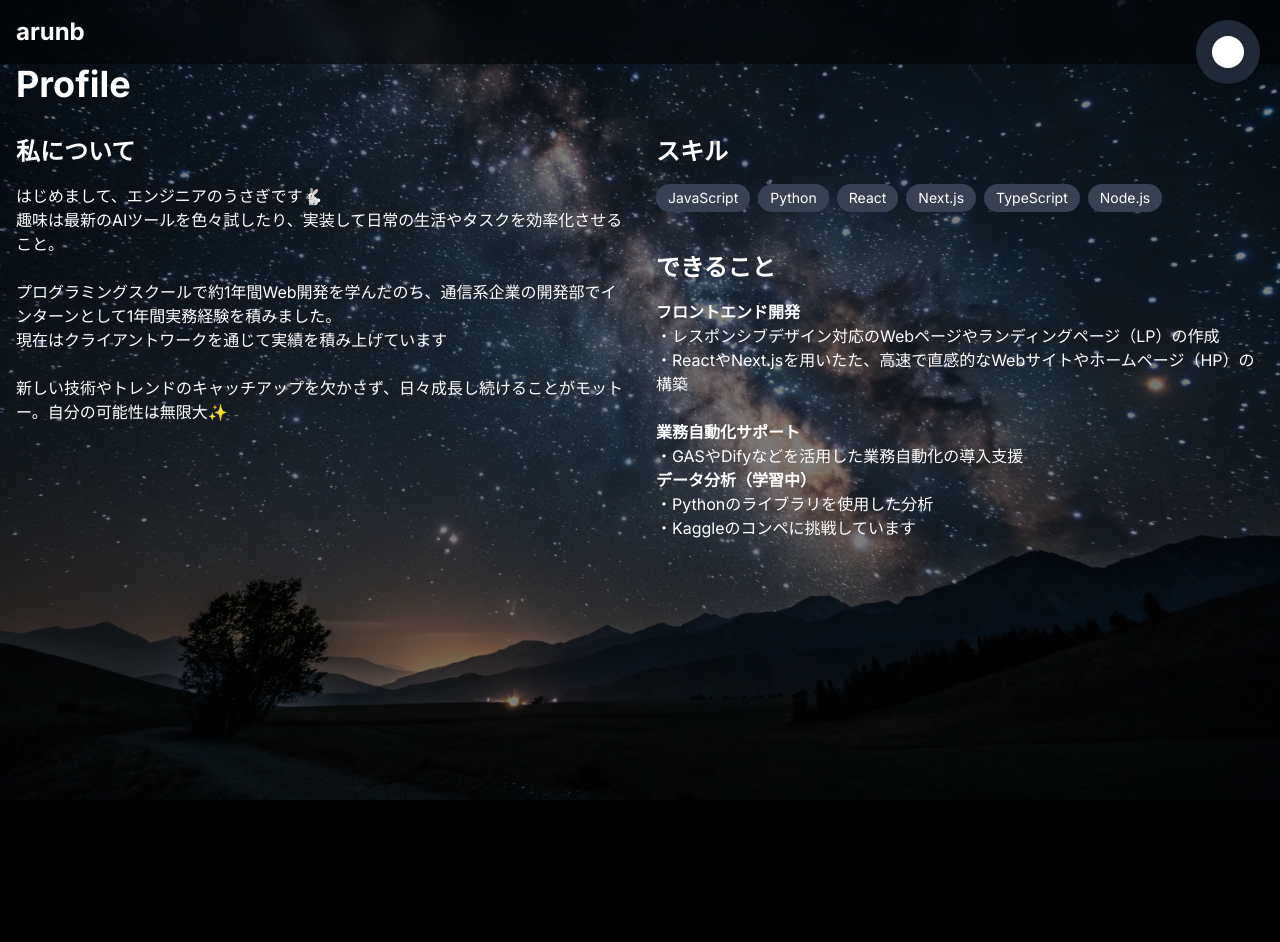
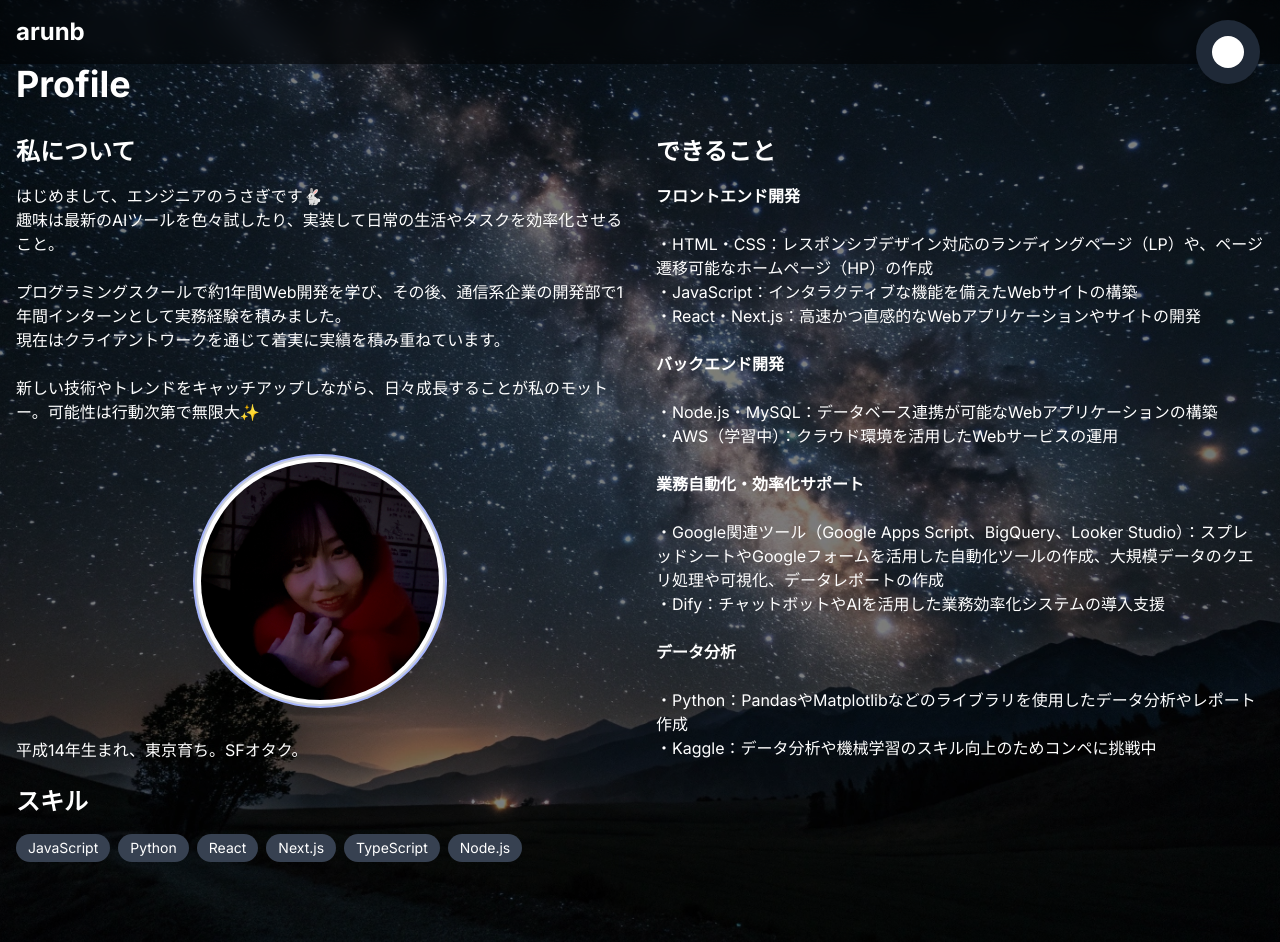
Before and after one commit to yu-rimasui/v3-portfolio, a Next.js app: page /profile in a window 1280 px wide. Before the commit the page ends 800 px from the top, so only its background shows below. Built offline with nearby package versions, Linux system fonts and the light colour scheme.

Commit message:
プロフィール修正

```diff
--- a/app/profile/page.tsx
+++ b/app/profile/page.tsx
@@ -50,21 +50,25 @@ export default function Profile() {
               趣味は最新のAIツールを色々試したり、実装して日常の生活やタスクを効率化させること。
               <br />
               <br />
-              プログラミングスクールで約1年間Web開発を学んだのち、通信系企業の開発部でインターンとして1年間実務経験を積みました。
+              プログラミングスクールで約1年間Web開発を学び、その後、通信系企業の開発部で1年間インターンとして実務経験を積みました。
               <br />
-              現在はクライアントワークを通じて実績を積み上げています
+              現在はクライアントワークを通じて着実に実績を積み重ねています。
               <br />
               <br />
-              新しい技術やトレンドのキャッチアップを欠かさず、日々成長し続けることがモットー。自分の可能性は無限大✨
+              新しい技術やトレンドをキャッチアップしながら、日々成長することが私のモットー。可能性は行動次第で無限大✨
               <br />
             </p>
-          </motion.div>
-          <motion.div
-            initial={{ opacity: 0, x: 50 }}
-            animate={{ opacity: 1, x: 0 }}
-            transition={{ duration: 0.5, delay: 0.4 }}
-            className="text-white"
-          >
+            <div className="my-8">
+              <Image
+                src="/images/about.jpg"
+                alt="プロフィール画像"
+                width={250}
+                height={250}
+                className="rounded-full mx-auto shadow-xl object-cover border-2 border-gray-300 p-1 bg-white ring-2 ring-indigo-300"
+              />
+            </div>
+            <p>平成14年生まれ、東京育ち。SFオタク。</p>
+            <br />
             <h2 className="text-2xl font-semibold mb-4">スキル</h2>
             <div className="flex flex-wrap gap-2 mb-4">
               {skills.map((skill) => (
@@ -76,25 +80,44 @@ export default function Profile() {
                 </span>
               ))}
             </div>
-            <br />
+          </motion.div>
+          <motion.div
+            initial={{ opacity: 0, x: 50 }}
+            animate={{ opacity: 1, x: 0 }}
+            transition={{ duration: 0.5, delay: 0.4 }}
+            className="text-white"
+          >
             <h2 className="text-2xl font-semibold mb-4">できること</h2>
             <p className="mb-4">
               <strong>フロントエンド開発</strong>
+              <br /> <br />
+              ・HTML・CSS：レスポンシブデザイン対応のランディングページ（LP）や、ページ遷移可能なホームページ（HP）の作成
               <br />
-              ・レスポンシブデザイン対応のWebページやランディングページ（LP）の作成
+              ・JavaScript：インタラクティブな機能を備えたWebサイトの構築
               <br />
-              ・ReactやNext.jsを用いたた、高速で直感的なWebサイトやホームページ（HP）の構築
+              ・React・Next.js：高速かつ直感的なWebアプリケーションやサイトの開発
               <br />
               <br />
-              <strong>業務自動化サポート</strong>
+              <strong>バックエンド開発</strong>
+              <br /> <br />
+              ・Node.js・MySQL：データベース連携が可能なWebアプリケーションの構築
               <br />
-              ・GASやDifyなどを活用した業務自動化の導入支援
+              ・AWS（学習中）：クラウド環境を活用したWebサービスの運用
               <br />
-              <strong>データ分析（学習中）</strong>
               <br />
-              ・Pythonのライブラリを使用した分析
+              <strong>業務自動化・効率化サポート</strong>
+              <br /> <br />
+              ・Google関連ツール（Google Apps Script、BigQuery、Looker
+              Studio）：スプレッドシートやGoogleフォームを活用した自動化ツールの作成、大規模データのクエリ処理や可視化、データレポートの作成
               <br />
-              ・Kaggleのコンペに挑戦しています
+              ・Dify：チャットボットやAIを活用した業務効率化システムの導入支援
+              <br />
+              <br />
+              <strong>データ分析</strong>
+              <br /> <br />
+              ・Python：PandasやMatplotlibなどのライブラリを使用したデータ分析やレポート作成
+              <br />
+              ・Kaggle：データ分析や機械学習のスキル向上のためコンペに挑戦中
               <br />
             </p>
           </motion.div>
```
Also changed, not shown: public/images/about.jpg (added).
